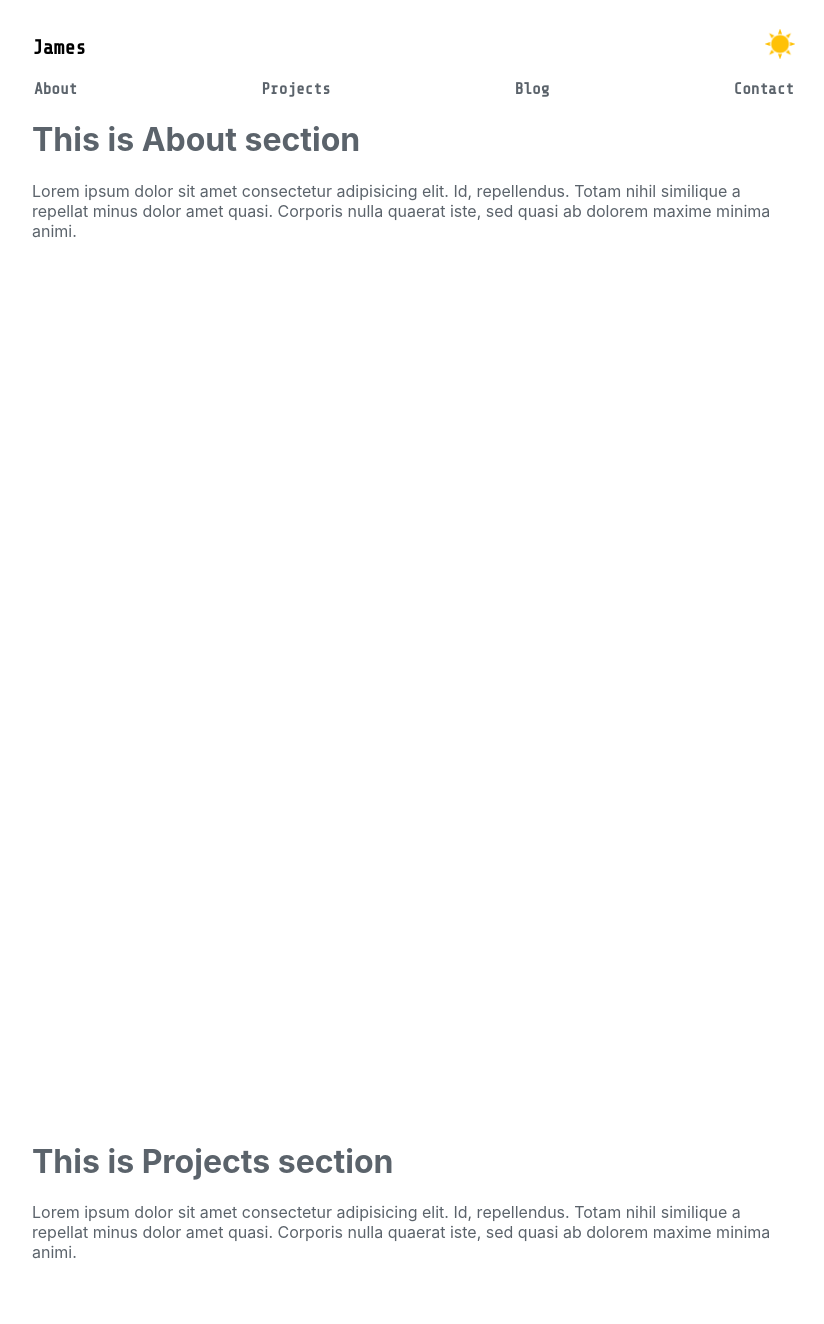
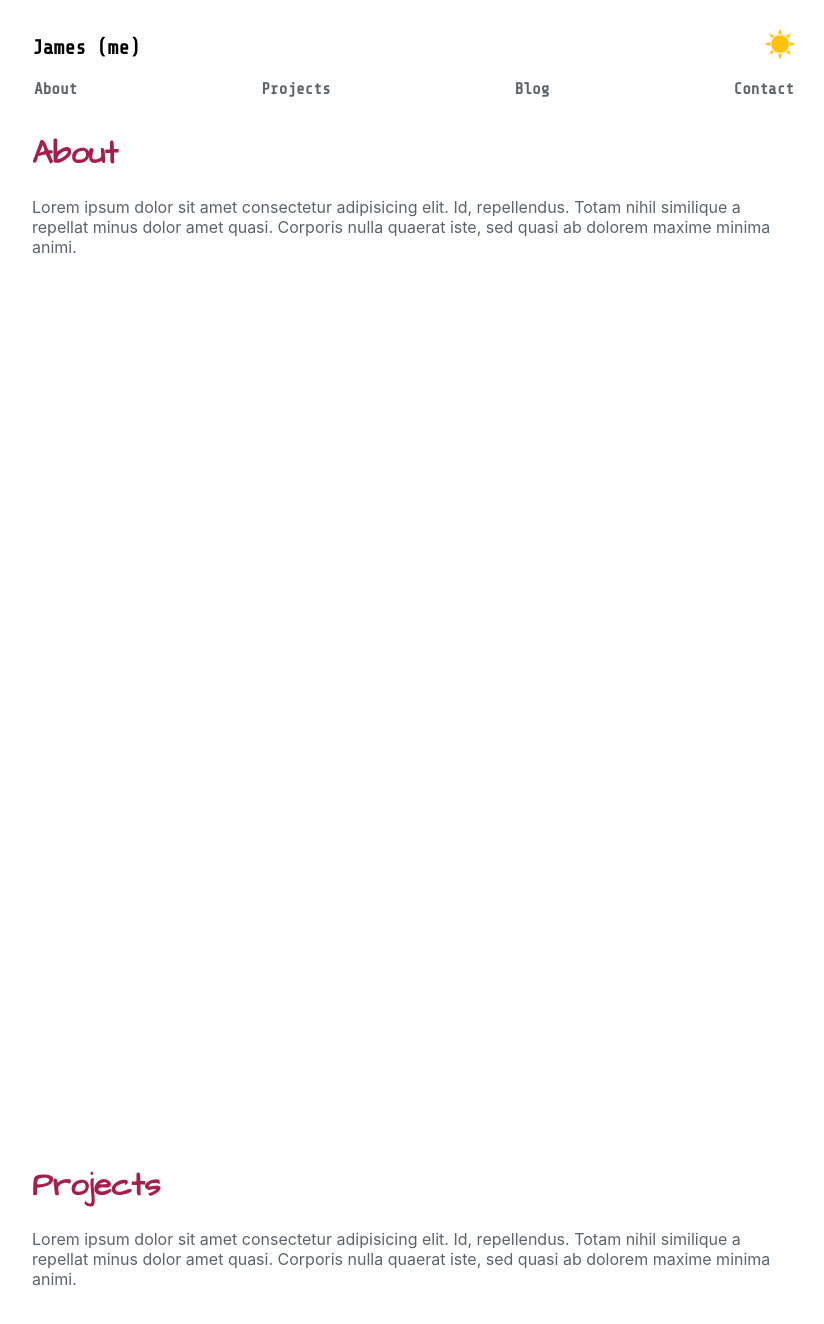
Before and after one commit to jamesncox/portfolio-v2, a React (Create React App) app: page / in a window 1280 px wide. Shown: the top 1324 px of the page, without its empty margins (224-1048 px from the left). Built offline with nearby package versions, Linux system fonts and the light colour scheme.

Commit message:
Update .practice-scroll and About.js

```diff
--- a/src/components/about/About.js
+++ b/src/components/about/About.js
@@ -4,7 +4,7 @@ function About() {
 
     return (
         <div id="about" className="practice-scroll">
-          <h1>This is About section</h1>
+          <h1 className="selected-menu">About</h1>
           Lorem ipsum dolor sit amet consectetur adipisicing elit. Id, repellendus. Totam nihil similique a repellat minus dolor amet quasi. Corporis nulla quaerat iste, sed quasi ab dolorem maxime minima animi.
         </div>
     )
--- a/src/components/layout/Header.js
+++ b/src/components/layout/Header.js
@@ -7,7 +7,7 @@ function Header() {
     return (
         <>
             <header className="navbar-wrapper">
-                <p className="my-name">James</p>
+                <p className="my-name">James (me)</p>
                 <Toggle />
             </header>
             <NavBar />
--- a/src/components/projects/Projects.js
+++ b/src/components/projects/Projects.js
@@ -4,7 +4,7 @@ function Projects() {
 
     return (
         <div id="projects" className="practice-scroll">
-          <h1>This is Projects section</h1>
+          <h1 className="selected-menu">Projects</h1>
           Lorem ipsum dolor sit amet consectetur adipisicing elit. Id, repellendus. Totam nihil similique a repellat minus dolor amet quasi. Corporis nulla quaerat iste, sed quasi ab dolorem maxime minima animi.
         </div>
     )
--- a/src/stylesheets/App.css
+++ b/src/stylesheets/App.css
@@ -106,6 +106,12 @@ body.dark {
 /* practice scroll styles */
 
 .practice-scroll {
+    margin-top: 2rem;
     height: 1000px;
     color: var(--description-color);
 }
+
+.selected-menu {
+    font-family: 'Architects Daughter', cursive;
+    color: var(--hightlighted-menu-color)
+}
```
